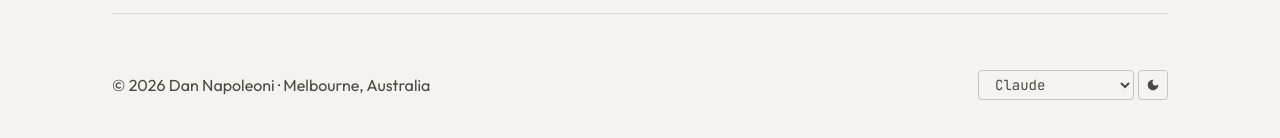
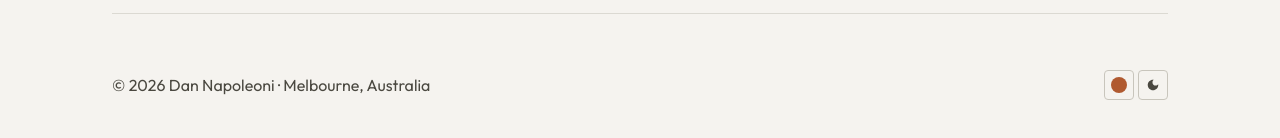
Before and after one commit to dnapoleoni/cv-portfolio-2026, a Next.js app: page /cv in a window 1280 px wide. Shown: the part 4863-5001 px from the top of the page. Built offline with nearby package versions, Linux system fonts and the light colour scheme.

Commit message:
Theme picker rework, needs refining but good for now

```diff
--- a/app/globals.css
+++ b/app/globals.css
@@ -1118,3 +1118,80 @@ span.site-wordmark {
     align-items: flex-start;
   }
 }
+
+/* --- Theme Picker --- */
+.theme-picker {
+  position: relative;
+  display: flex;
+  align-items: center;
+  gap: 6px;
+}
+
+.theme-picker-label {
+  font-family: var(--font-mono);
+  font-size: var(--text-xs);
+  color: var(--color-text-secondary);
+  min-width: 5ch;
+  text-align: right;
+}
+
+.theme-picker-btn {
+  display: flex;
+  align-items: center;
+  justify-content: center;
+  width: 30px;
+  height: 30px;
+  border: 1px solid var(--color-border);
+  border-radius: 4px;
+  background: transparent;
+  cursor: pointer;
+  padding: 0;
+  transition: border-color var(--duration-fast) var(--ease-out);
+}
+
+.theme-picker-btn:hover {
+  border-color: var(--color-text-tertiary);
+}
+
+.theme-picker-swatch {
+  width: 16px;
+  height: 16px;
+  border-radius: 50%;
+  transition: background-color var(--duration-fast) var(--ease-out);
+}
+
+.theme-picker-grid {
+  position: absolute;
+  bottom: calc(100% + 8px);
+  right: 0;
+  display: grid;
+  grid-template-columns: repeat(4, 1fr);
+  gap: 6px;
+  padding: 8px;
+  background: var(--color-bg-elevated);
+  border: 1px solid var(--color-border);
+  border-radius: 8px;
+  box-shadow: 0 4px 12px rgba(0, 0, 0, 0.15);
+  z-index: 60;
+}
+
+.theme-picker-option {
+  width: 28px;
+  height: 28px;
+  border-radius: 50%;
+  border: 2px solid transparent;
+  cursor: pointer;
+  padding: 0;
+  transition:
+    border-color var(--duration-fast) var(--ease-out),
+    transform var(--duration-fast) var(--ease-out);
+}
+
+.theme-picker-option:hover {
+  transform: scale(1.15);
+  border-color: var(--color-text-tertiary);
+}
+
+.theme-picker-option--active {
+  border-color: var(--color-text);
+}
--- a/components/Footer.tsx
+++ b/components/Footer.tsx
@@ -1,4 +1,5 @@
 'use client';
+import { ThemePicker } from './ThemePicker';
 import { useTheme } from './ThemeProvider';
 import { themes } from '@/data/themes';
 
@@ -12,18 +13,7 @@ export function Footer() {
         </p>
         {/* Theme & Mode controls */}
         <div className="control-group">
-          <select
-            value={theme.id}
-            onChange={(e) => setThemeId(e.target.value)}
-            className="control-select"
-            aria-label="Choose color theme"
-          >
-            {themes.map((t) => (
-              <option key={t.id} value={t.id}>
-                {t.name}
-              </option>
-            ))}
-          </select>
+          <ThemePicker />
           <button
             onClick={toggleMode}
             className="control-btn"
--- /dev/null
+++ b/components/ThemePicker.tsx
@@ -0,0 +1,80 @@
+'use client';
+
+import { useState, useRef, useEffect } from 'react';
+import { useTheme } from './ThemeProvider';
+import { themes } from '@/data/themes';
+
+export function ThemePicker() {
+  const { theme, mode, setThemeId } = useTheme();
+  const [open, setOpen] = useState(false);
+  const [hoveredName, setHoveredName] = useState<string | null>(null);
+  const pickerRef = useRef<HTMLDivElement>(null);
+
+  // Close on click outside
+  useEffect(() => {
+    if (!open) return;
+    function handleClick(e: MouseEvent) {
+      if (pickerRef.current && !pickerRef.current.contains(e.target as Node)) {
+        setOpen(false);
+      }
+    }
+    document.addEventListener('mousedown', handleClick);
+    return () => document.removeEventListener('mousedown', handleClick);
+  }, [open]);
+
+  // Close on escape
+  useEffect(() => {
+    if (!open) return;
+    function handleKey(e: KeyboardEvent) {
+      if (e.key === 'Escape') setOpen(false);
+    }
+    document.addEventListener('keydown', handleKey);
+    return () => document.removeEventListener('keydown', handleKey);
+  }, [open]);
+
+  const currentAccent = mode === 'dark' ? theme.dark.accent : theme.light.accent;
+  const displayName = hoveredName ?? theme.name;
+
+  return (
+    <div className="theme-picker" ref={pickerRef}>
+      {open && <span className="theme-picker-label">{displayName}</span>}
+      <button
+        onClick={() => setOpen(!open)}
+        className="theme-picker-btn"
+        aria-label="Choose color theme"
+        aria-expanded={open}
+      >
+        <span className="theme-picker-swatch" style={{ backgroundColor: currentAccent }} />
+      </button>
+
+      {open && (
+        <div
+          className="theme-picker-grid"
+          role="listbox"
+          aria-label="Color themes"
+          onMouseLeave={() => setHoveredName(null)}
+        >
+          {themes.map((t) => {
+            const swatchColor = mode === 'dark' ? t.dark.accent : t.light.accent;
+            const isActive = t.id === theme.id;
+            return (
+              <button
+                key={t.id}
+                role="option"
+                aria-selected={isActive}
+                aria-label={t.name}
+                className={`theme-picker-option${isActive ? ' theme-picker-option--active' : ''}`}
+                style={{ backgroundColor: swatchColor }}
+                onMouseEnter={() => setHoveredName(t.name)}
+                onClick={() => {
+                  setThemeId(t.id);
+                  setHoveredName(null);
+                }}
+              />
+            );
+          })}
+        </div>
+      )}
+    </div>
+  );
+}
```
